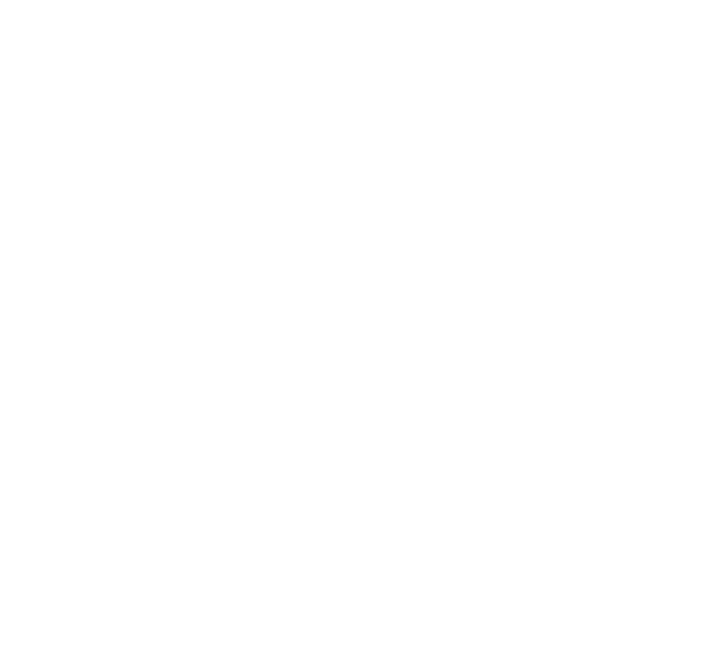
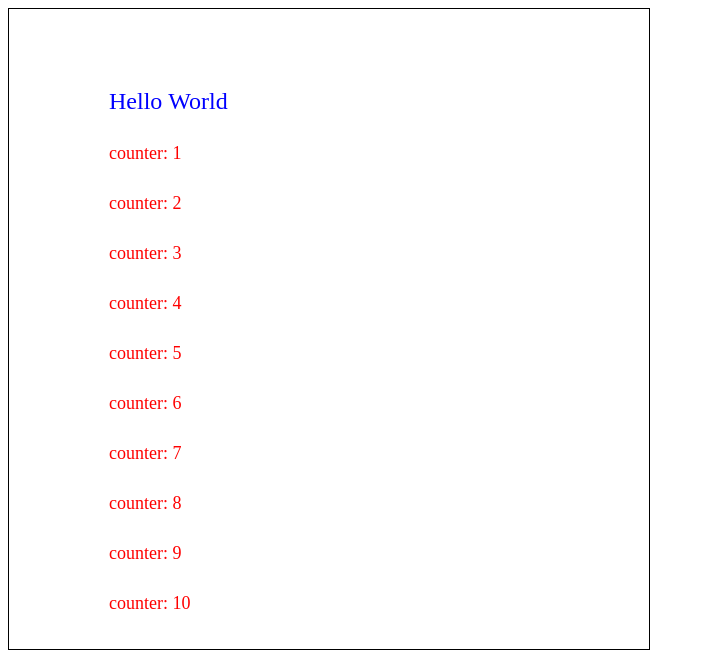
Before and after one commit to AlivadTheImpala/it121_24, a plain HTML site: page week9/exercises/14.4.html in a window 1280 px wide. Shown: the whole page, without its empty margins (0-705 px from the left). Drawn offline with Linux system fonts and the light colour scheme.

Commit message:
completed 14.4 exercise -> week9

```diff
--- a/week9/exercises/14.4.html
+++ b/week9/exercises/14.4.html
@@ -4,6 +4,11 @@
     <meta charset="UTF-8" />
     <meta name="viewport" content="width=device-width, initial-scale=1.0" />
     <title>14.4</title>
+    <style>
+      #canvas1 {
+        border: 1px solid black;
+      }
+    </style>
   </head>
   <body>
     <canvas id="canvas1" height="640" width="640"></canvas>
@@ -17,6 +22,25 @@
         - Add the text to the canvas with fillText and set the x and y positions of the text.
         - Set a new font and color of red.
         - Create a loop and, using the value of the loop variable, add text to the page canvas element. */
+
+      let canvas = document.getElementById("canvas1");
+      let ctx = canvas.getContext("2d");
+
+      let myString = "Hello World";
+      ctx.font = "24px Ariel";
+      ctx.fillStyle = "blue";
+      ctx.fillText(myString, 100, 100);
+
+      let y = 150; // I initialized y becuase otherwise, entering a y value in the fillText below will draw all the text on top of itself. After the text has been drawn 50 is added to the y-coordinate.
+
+      for (let i = 1; i <= 10; i++) {
+        let loopString = `counter: ${i}`;
+
+        ctx.font = "18px Ariel";
+        ctx.fillStyle = "red";
+        ctx.fillText(loopString, 100, y);
+        y += 50;
+      }
     </script>
   </body>
 </html>
```
